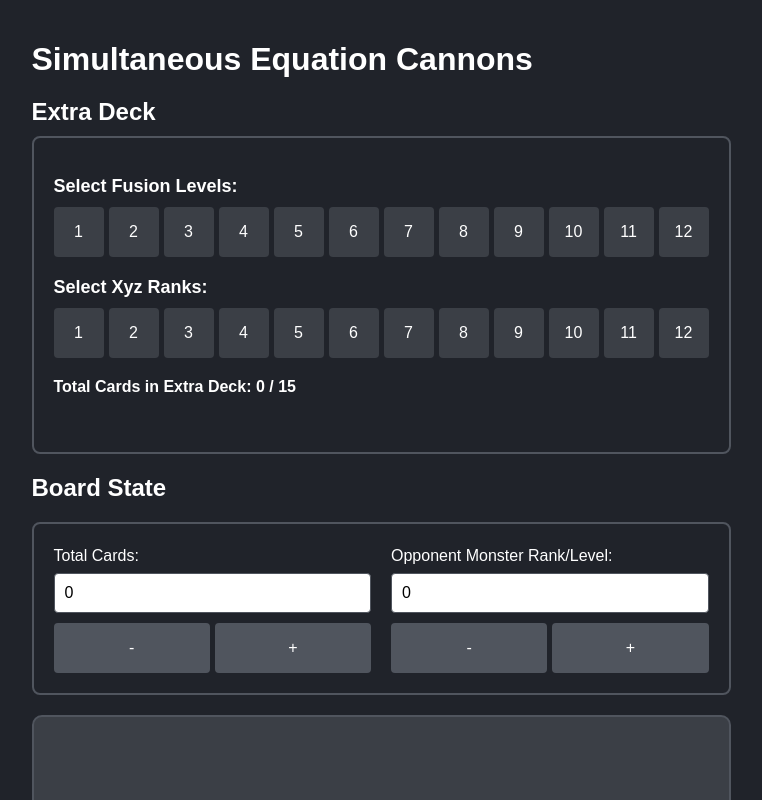
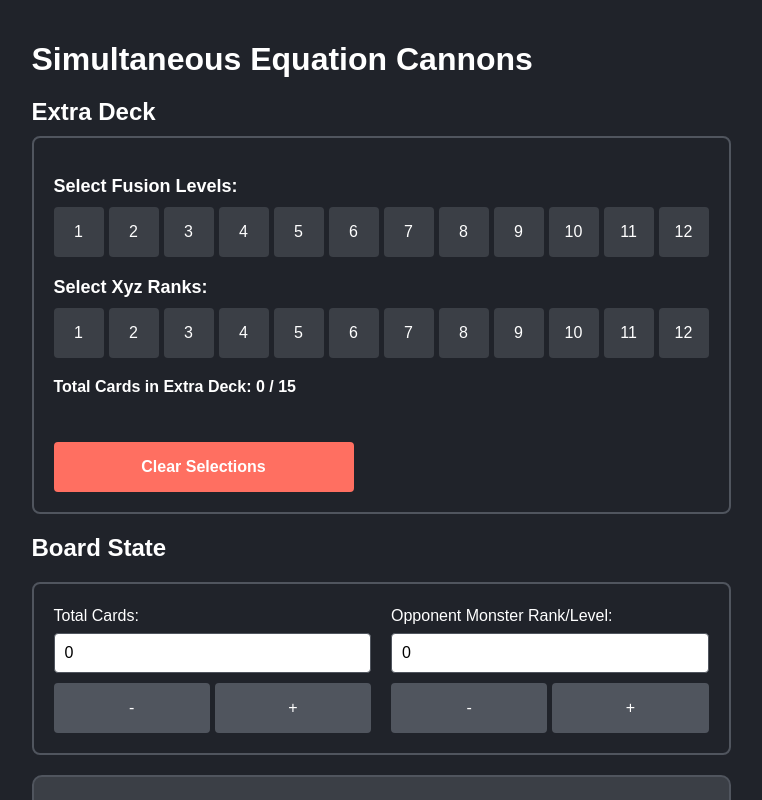
Before and after one commit to jjangsangy/simultaneous-equation-cannons, a React (Create React App) app: page / in a window 1280 px wide. Shown: the top 800 px of the page, without its empty margins (259-1021 px from the left). Built offline with nearby package versions, Linux system fonts and the light colour scheme.

Commit message:
add a clear button

```diff
--- a/src/App.css
+++ b/src/App.css
@@ -183,12 +183,12 @@ button.selected {
     color: #ffc107;
 }
 
-/* Error Message Styling */
-.error-message p {
-    color: #ff6f61;
-    font-weight: bold;
-    margin-top: 20px;
-    text-align: left; /* Align error message to the left */
+
+/* Extra Deck Count Styling */
+.deck-count p {
+    margin-top: 10px;
+    font-size: 16px;
+    text-align: left; /* Align deck count to the left */
 }
 
 /* Error Message Container */
@@ -196,7 +196,7 @@ button.selected {
     min-height: 20px; /* Reserve space for the error message */
     margin-top: 10px; /* Space between the section and the error message */
     display: flex;
-    align-items: center; /* Center the error message vertically if it appears */
+    align-items: center; /* Center the error message vertically */
     justify-content: flex-start; /* Align message text to the left */
 }
 
@@ -216,10 +216,28 @@ button.selected {
         opacity: 0;
     }
 }
+/* Clear Button Styling */
+.clear-button {
+    margin-top: 10px;
+    padding: 10px 20px;
+    font-size: 16px;
+    font-weight: bold;
+    border: none;
+    border-radius: 4px;
+    background-color: #ff6f61;
+    color: white;
+    cursor: pointer;
+    transition: background-color 0.2s ease, transform 0.2s ease;
+    width: 300px; /* Set a fixed width three times larger */
+    max-width: 100%; /* Ensure it doesn't exceed container width */
+    text-align: center; /* Center-align text inside the button */
+}
 
-/* Extra Deck Count Styling */
-.deck-count p {
-    margin-top: 10px;
-    font-size: 16px;
-    text-align: left; /* Align deck count to the left */
+.clear-button:hover {
+    background-color: #ff4b4b;
+    transform: scale(1.05); /* Slightly enlarge the button on hover */
 }
+
+.clear-button:active {
+    background-color: #e04343;
+}
--- a/src/App.js
+++ b/src/App.js
@@ -145,8 +145,20 @@ function App() {
                     <div className="error-message-container">
                         {errorMessage && <p className="error-message">{errorMessage}</p>}
                     </div>
+
+                    <button
+                        className="clear-button"
+                        onClick={() => {
+                            setSelectedFusionLevels([]);
+                            setSelectedXyzRanks([]);
+                            setErrorMessage(""); // Clear any existing error message
+                        }}
+                    >
+                        Clear Selections
+                    </button>
                 </div>
             </div>
+
             <h2 className="section-title">Board State</h2>
             <div className="input-section">
                 <div className="input-group">
```
